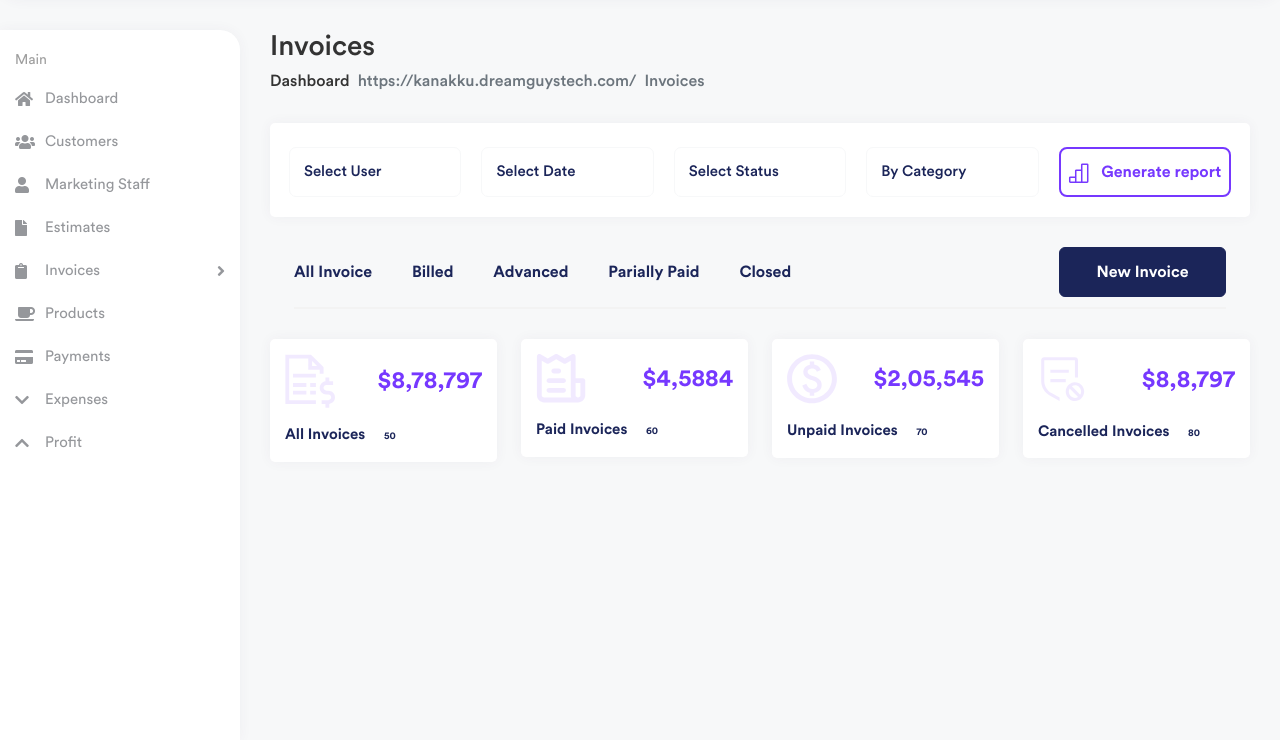
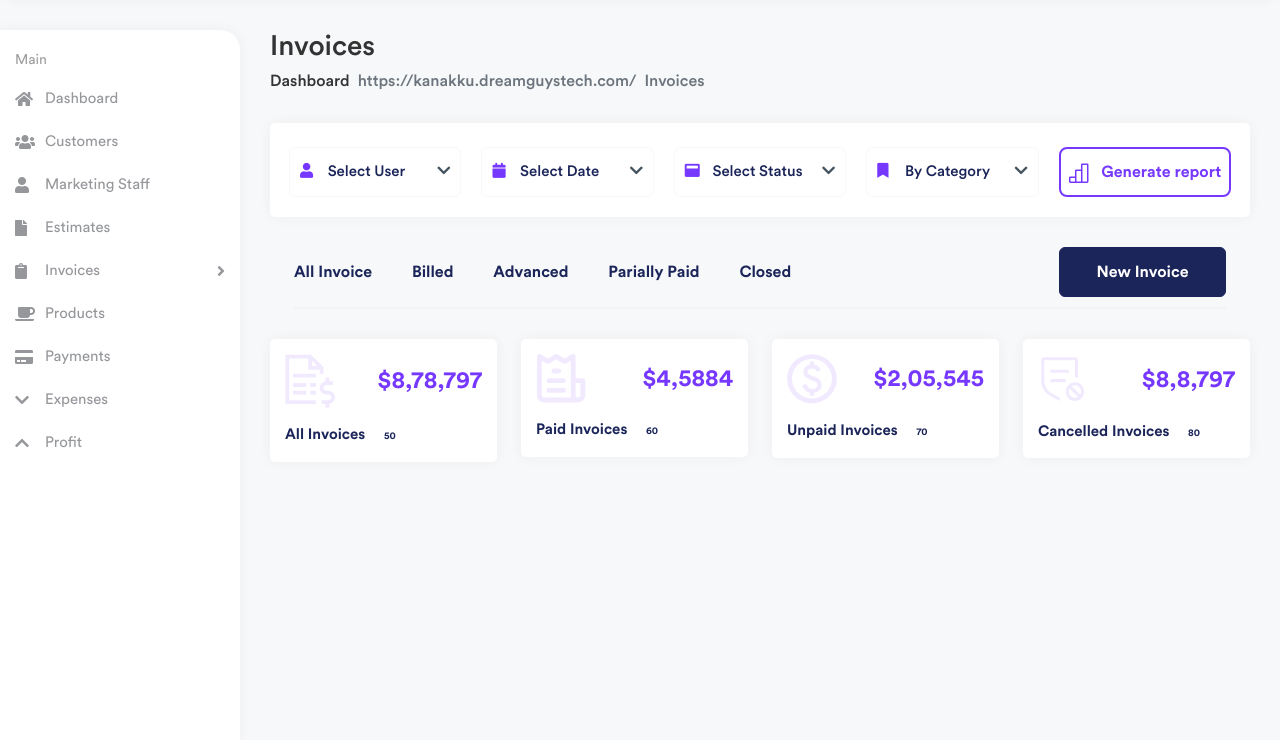
Before and after one commit to shahilkk/Fiesta, a Django app: page /admin/invoiceList in a window 1280 px wide. Shown: the part 60-800 px from the top of the page. Run offline with Django 4.2, Linux system fonts and the light colour scheme; some libraries are stand-ins or nearby versions.

Commit message:
icons and align

```diff
--- a/adminapp/templates/invoiceList.html
+++ b/adminapp/templates/invoiceList.html
@@ -36,9 +36,10 @@
                             <li>
                                 <div class="multipleSelection">
                                     <div class="selectBox">
-                                        <p class="mb-0"><i data-feather="user-plus" class="me-1 select-icon"></i> Select
-                                            User</p>
-                                        <span class="down-icon"><i data-feather="chevron-down"></i></span>
+                                        <p class="mb-0">
+                                            <i class="fa fa-user me-1 select-icon"></i>
+                                             Select User</p>
+                                        <span class="down-icon"><i class="fa fa-chevron-down"></i></span>
                                     </div>
                                     <div id="checkBoxes">
                                         <form action="#">
@@ -86,9 +87,9 @@
                             <li>
                                 <div class="multipleSelection">
                                     <div class="selectBox">
-                                        <p class="mb-0"><i data-feather="calendar" class="me-1 select-icon"></i>
+                                        <p class="mb-0"><i class=" fa fa-calendar me-1 select-icon"></i>
                                             Select Date</p>
-                                        <span class="down-icon"><i data-feather="chevron-down"></i></span>
+                                        <span class="down-icon"><i class="fa fa-chevron-down"></i></span>
                                     </div>
                                     <div id="checkBoxes">
                                         <form action="#">
@@ -124,9 +125,9 @@
                             <li>
                                 <div class="multipleSelection">
                                     <div class="selectBox">
-                                        <p class="mb-0"><i data-feather="book-open" class="me-1 select-icon"></i> Select
-                                            Status</p>
-                                        <span class="down-icon"><i data-feather="chevron-down"></i></span>
+                                        <p class="mb-0"><i
+                                                class=" fa fa-window-maximize me-1 select-icon"></i> Select Status</p>
+                                        <span class="down-icon"><i class="fa fa-chevron-down"></i></span>
                                     </div>
                                     <div id="checkBoxes">
                                         <form action="#">
@@ -166,9 +167,9 @@
                             <li>
                                 <div class="multipleSelection">
                                     <div class="selectBox">
-                                        <p class="mb-0"><i data-feather="bookmark" class="me-1 select-icon"></i>
+                                        <p class="mb-0"><i  class=" fa fa-bookmark me-1 select-icon"></i>
                                             By Category</p>
-                                        <span class="down-icon"><i data-feather="chevron-down"></i></span>
+                                        <span class="down-icon"><i class="fa fa-chevron-down"></i></span>
                                     </div>
                                     <div id="checkBoxes">
                                         <form action="#">
@@ -322,7 +323,7 @@
         </div>
         <!-- all invoice -->
         <div id="viewallinvoice" style="display: none;">
-            <h3>all in</h3>
+            <h3 align="center">All Invoice</h3>
             <div class="row"  >
                 <div class="col-sm-12">
                     <div class="card card-table">
@@ -460,7 +461,7 @@
         <!-- end all invoice -->
         <!-- billed -->
         <div id="viewbilled" style="display: none;">
-            <h1>bill</h1>
+            <h1 align="center">Billed</h1>
             <div class="row" >
 
                 <div class="col-sm-12">
@@ -599,7 +600,7 @@
 
         <!-- advanced -->
         <div id="viewadvanced" style="display: none;">
-            <h3>Adv</h3>
+            <h3 align="center">Advanced</h3>
             <div class="row" >
                 <div class="col-sm-12">
                     <div class="card card-table">
@@ -736,7 +737,7 @@
         <!-- end advanced -->
         <!-- parially paid -->
         <div  id="viewparially" style="display: none;">
-            <h2>par</h2>
+            <h2 align="center">Partially Paid</h2>
             <div class="row">
                 <div class="col-sm-12">
                     <div class="card card-table">
@@ -873,7 +874,7 @@
         <!-- end parially paid -->
         <!-- closed -->
         <div id="viewclosed" style="display: none;">
-            <h3>closed</h3>
+            <h3 align="center">Closed</h3>
             <div class="row" >
                 <div class="col-sm-12">
                     <div class="card card-table">
```
